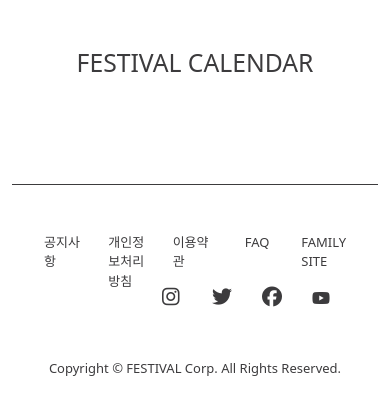
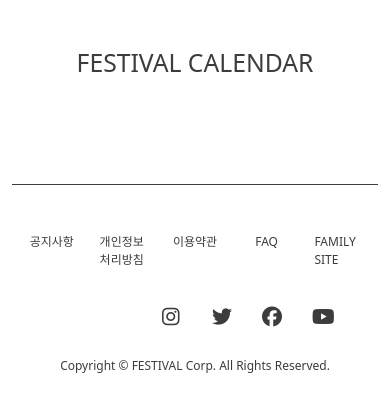
Before and after one commit to serineoo/GroupProject-html-css, a plain HTML site: page components/footer.html in a window 390 px wide. Drawn offline with nearby package versions, Linux system fonts and the light colour scheme.

Commit message:
second 수정

```diff
--- a/assets/css/footer.css
+++ b/assets/css/footer.css
@@ -44,14 +44,14 @@ footer {
 
     .icon-box {
         position: relative;
-        top: 200px;
+        top: 220px;
         left: 150px;
     }
 
     .second-ft {
-        font-size: 13px;
-        padding-left: 2rem;
-        padding-right: 2rem;
+        font-size: 12px;
+        padding-left: 1rem;
+        padding-right: 1rem;
     }
 
     .flex-1 {
@@ -65,7 +65,7 @@ footer {
     }
 
     .last-ft {
-        font-size: 13px;
-        padding-top: 20px;
+        font-size: 12px;
+        padding-top: 40px;
     }
 }
--- a/components/footer.html
+++ b/components/footer.html
@@ -24,7 +24,7 @@
                         <i class="fab fa-facebook icon"></i>
                     </div>
                     <div class="icon-box">
-                        <i class="fab fa-youtube"></i>
+                        <i class="fab fa-youtube icon"></i>
                     </div>
                 </div>
             </div>
```
